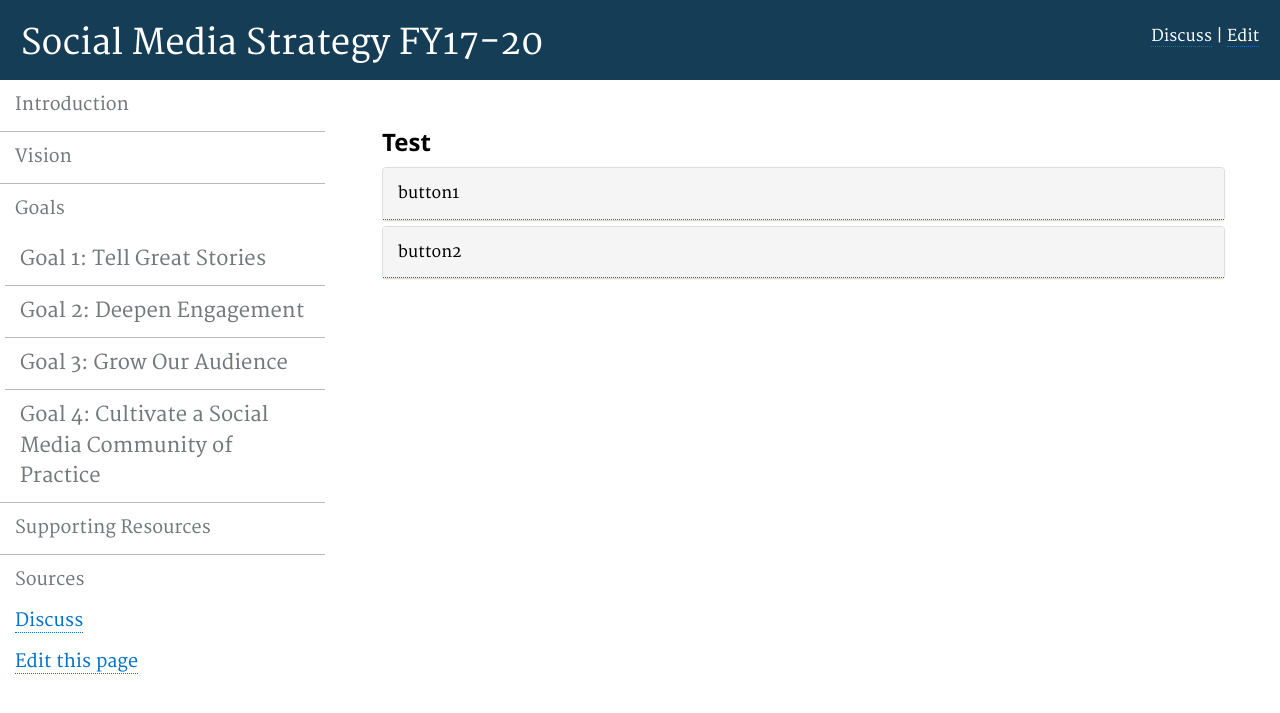
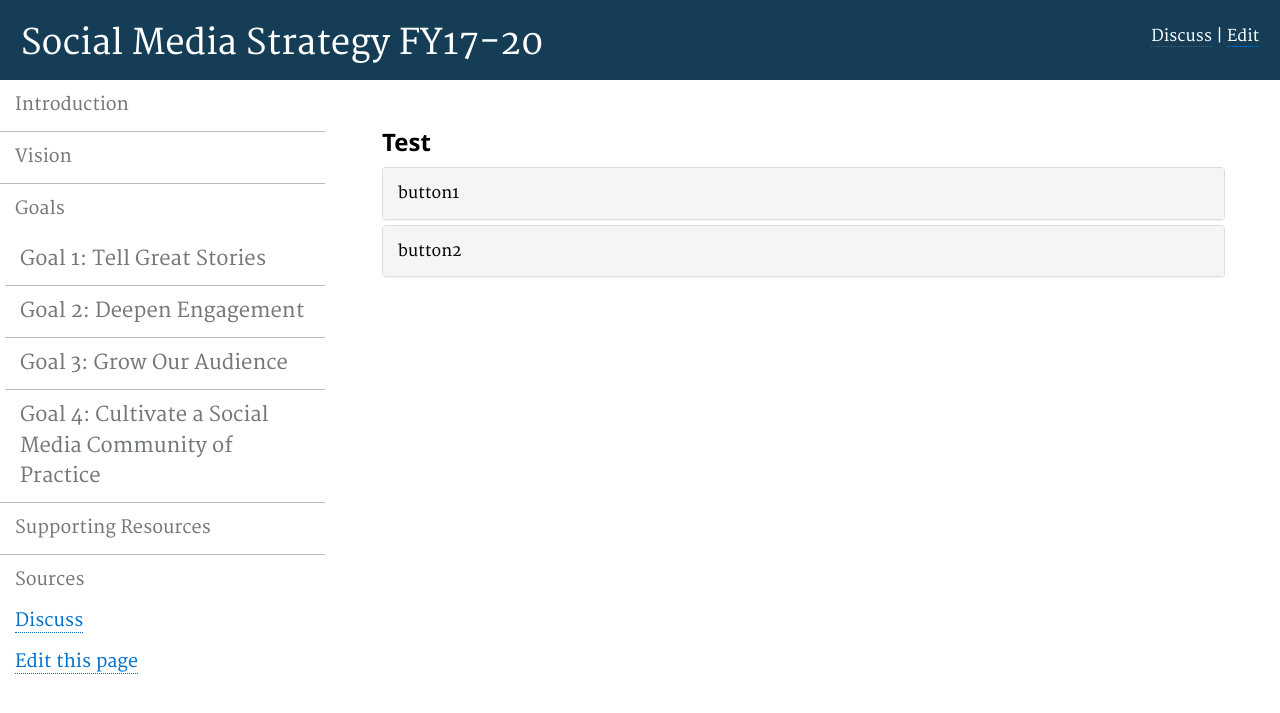
Before and after one commit to usnationalarchives/social-media-strategy, a Jekyll site: the page built from pages/test.md, in a window 1280 px wide. Shown: the top 713 px of the page. Built offline with Jekyll 4.4.1, drawn with Linux system fonts in a browser that asks for light colours.

Commit message:
Updated accordion css

```diff
--- a/assets/css/nara.css
+++ b/assets/css/nara.css
@@ -36,3 +36,7 @@ aside p{
 .panel-title a:hover{
   background-color: #d6d7d9;
 }
+
+.panel-title a:link, .panel-title a:visited{
+    border-bottom: none;
+}
```
